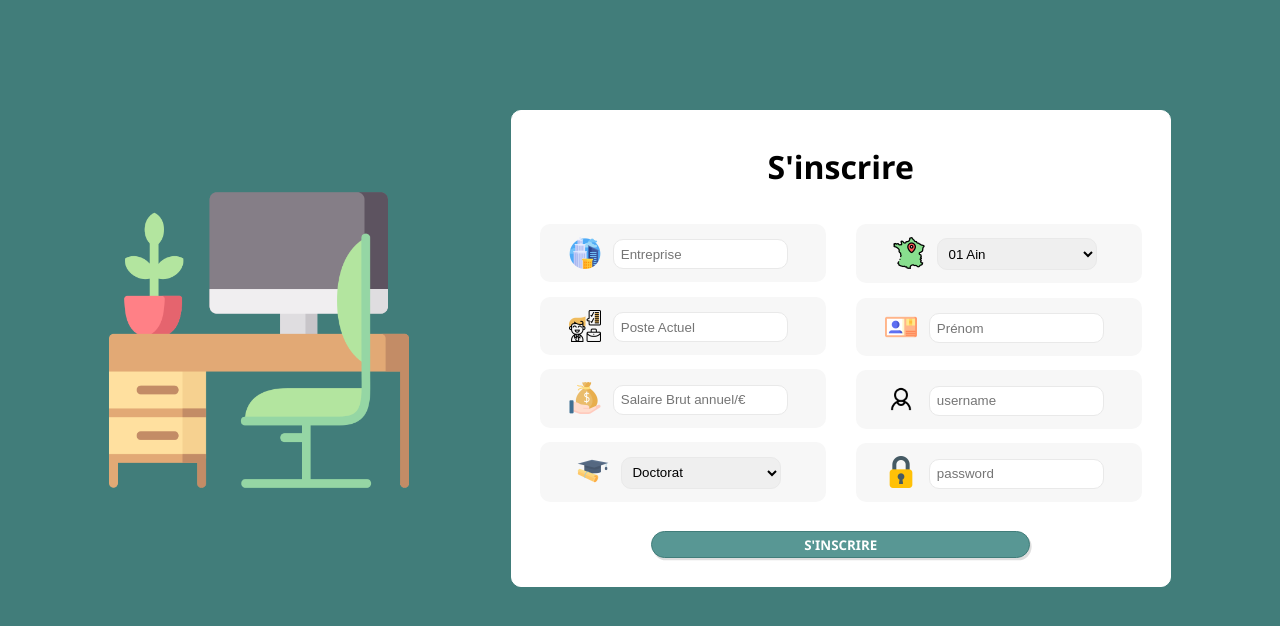
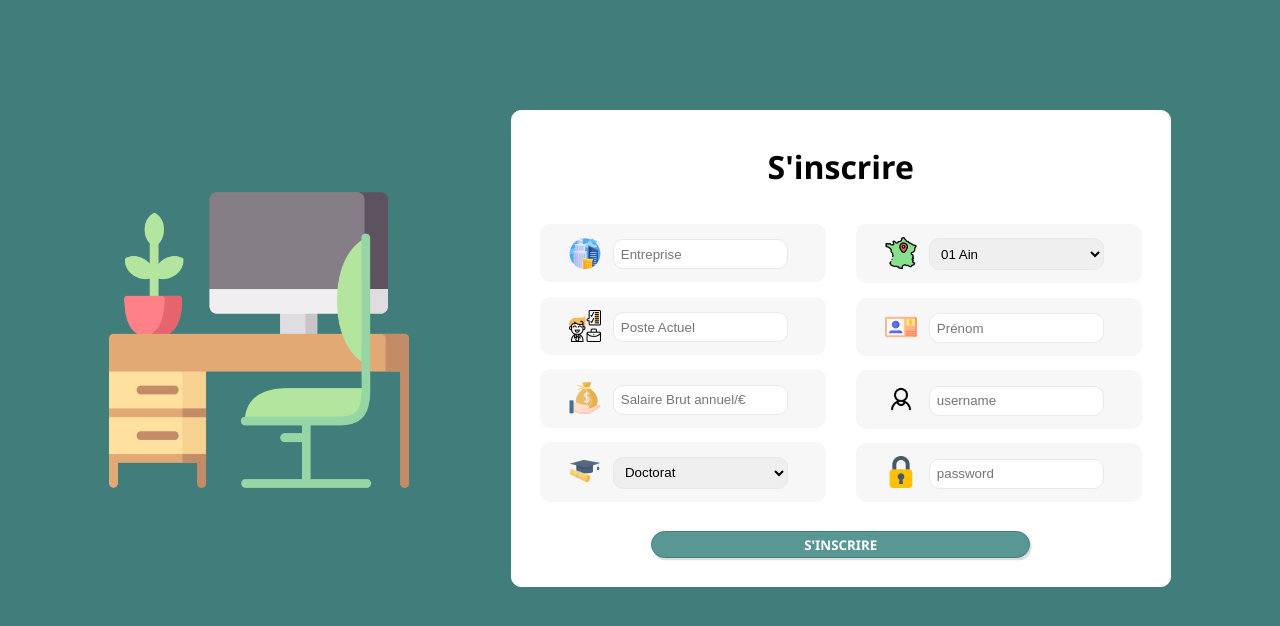
Before and after one commit to AntoninLmp/ProjetTransverse_TrouveTonSalaire, a Django app: page /signup/ in a window 1280 px wide. Shown: the top 626 px of the page. Run offline with Django 4.2, Linux system fonts and the light colour scheme.

Commit message:
Fix Signup.html

```diff
--- a/src/accounts/static/css/accounts.css
+++ b/src/accounts/static/css/accounts.css
@@ -2,6 +2,8 @@ body {
     background-color: #417D7A;
     font-family: 'Segoe UI', Tahoma, Geneva, Verdana, sans-serif;
 }
+
+
 
 main {
     display: flex;
@@ -108,3 +110,15 @@ select {
 button {
     margin: 15px 0;
 }
+
+.sizeSP {
+    width: 175px;
+}
+
+@media screen and (max-width: 1046px) {
+    .img_co_ls {
+        position: relative;
+        margin-bottom: 5%;
+    }
+
+}
--- a/src/accounts/templates/accounts/signup.html
+++ b/src/accounts/templates/accounts/signup.html
@@ -43,7 +43,7 @@
                         <label for="diplome">
                             <img src="{% static 'images/diplome.png' %}" alt="user" class="img_co_ls">
                         </label>
-                        <select name="diplome" id="diplome">
+                        <select name="diplome" id="diplome" class="sizeSP">
                             <option value="bac+8">Doctorat</option>
                             <option value="bac+5">Master</option>
                             <option value="bac+3">Licence</option>
@@ -58,7 +58,7 @@
                         <label for="region">
                             <img src="{% static 'images/france.png' %}" alt="user" class="img_co_ls">
                         </label>
-                        <select name="region" id="region">
+                        <select name="region" id="region" class="sizeSP">
                             <option value="01"> 01 Ain</option>
                             <option value="02"> 02 Aisne</option>
                             <option value="03"> 03 Allier </option>
```
